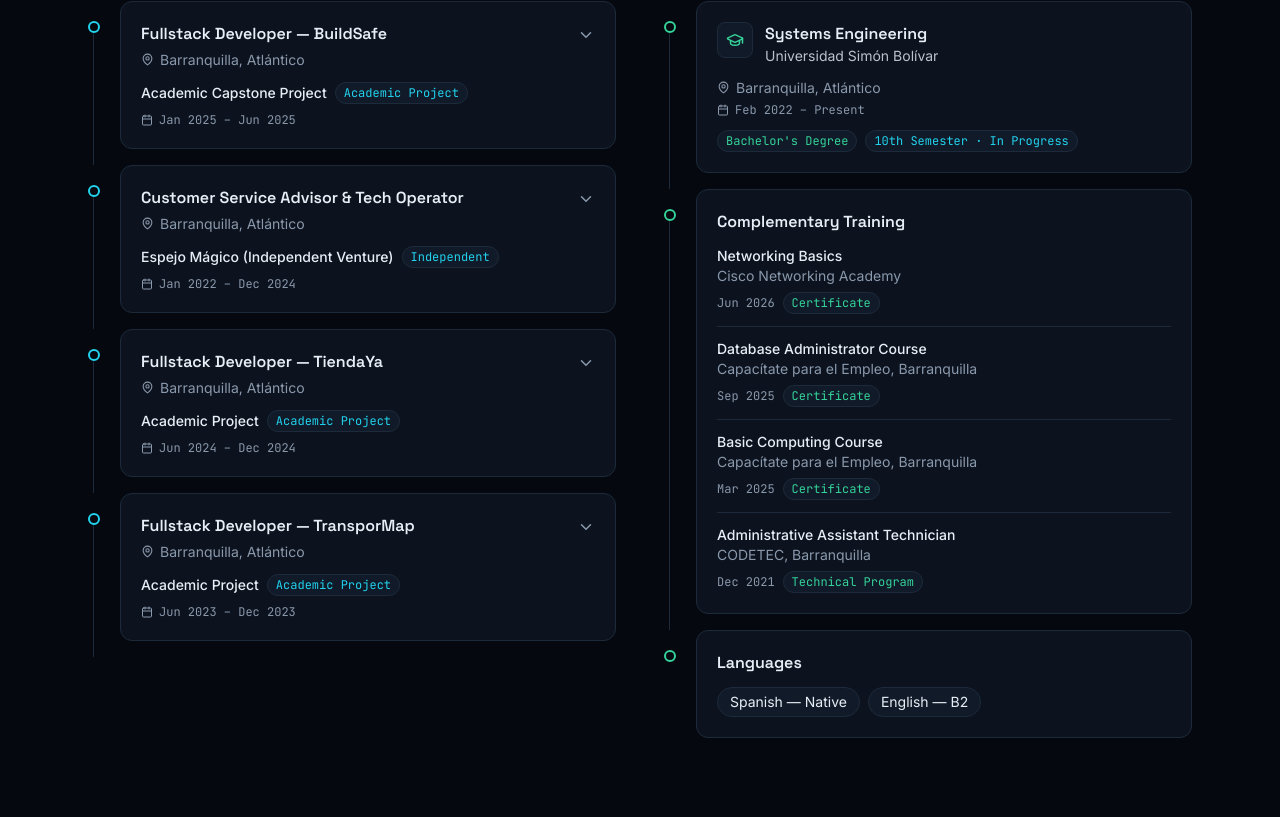
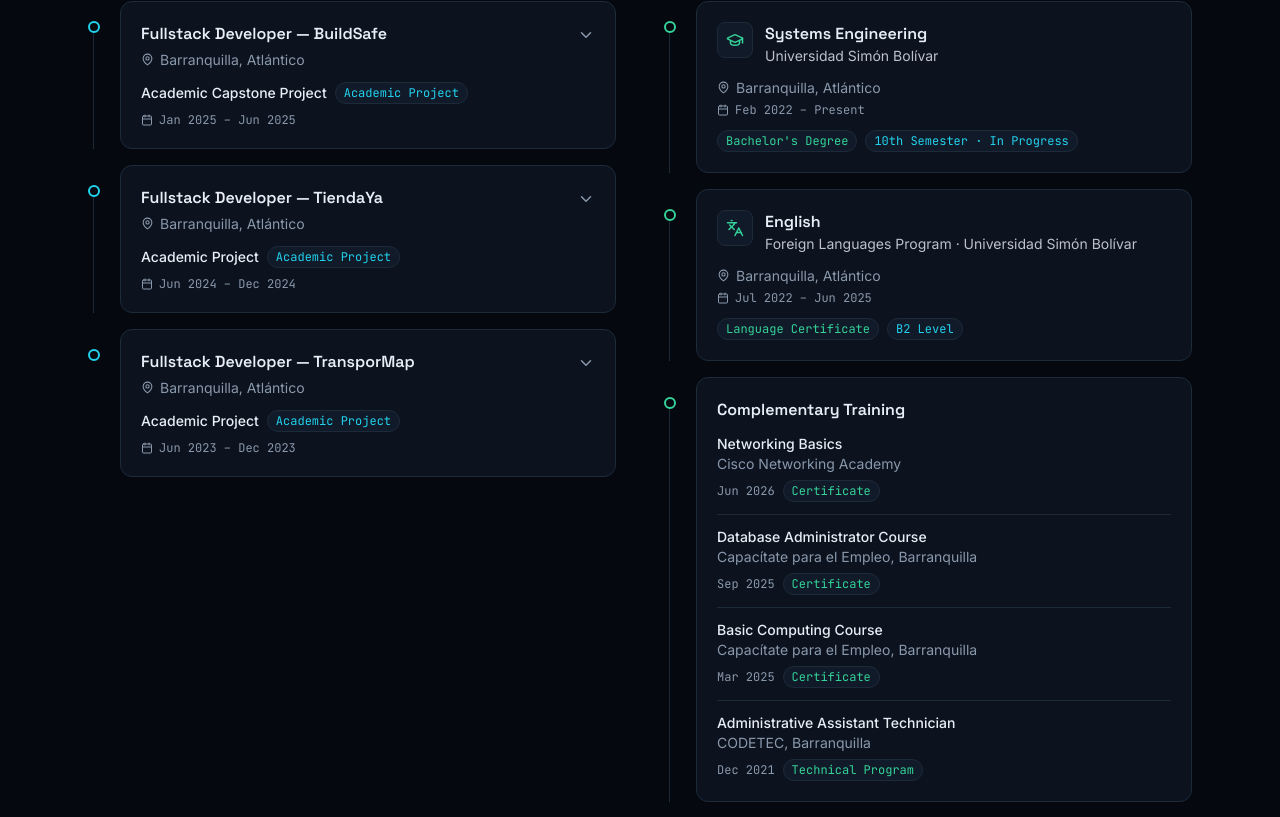
Before and after one commit to juancveg/juan-vega-portafolio, a Next.js app: page / in a window 1280 px wide. Shown: the part 1721-2538 px from the top of the page. Built offline with nearby package versions, Linux system fonts and the light colour scheme.

Commit message:
Refactor Experience component and update roles
Removed Customer Service Advisor role and added Languages section. Updated ExperienceCard and TimelineItem components for better structure.

```diff
--- a/components/Experience.tsx
+++ b/components/Experience.tsx
@@ -1,7 +1,7 @@
 "use client";
 
 import { useState } from "react";
-import { ChevronDown, MapPin, Calendar, GraduationCap } from "lucide-react";
+import { ChevronDown, MapPin, Calendar, GraduationCap, Languages } from "lucide-react";
 
 type ExperienceItem = {
   role: string;
@@ -23,18 +23,6 @@ const EXPERIENCE: ExperienceItem[] = [
       "Built a web platform to monitor PPE (Personal Protective Equipment) use on construction sites using React, Node.js and Express.",
       "Integrated a Python/Flask AI service running YOLOv11 for automatic image-based PPE detection.",
       "Implemented user management and interactive dashboards backed by MySQL, with media stored on Cloudinary, under agile delivery.",
-    ],
-  },
-  {
-    role: "Customer Service Advisor & Tech Operator",
-    org: "Espejo Mágico (Independent Venture)",
-    location: "Barranquilla, Atlántico",
-    period: "Jan 2022 – Dec 2024",
-    tag: "Independent",
-    bullets: [
-      "Configured, operated and maintained an interactive photo-booth station, covering capture, printing software and hardware.",
-      "Guided users through the interactive interface in real time, resolving incidents on the spot during social and corporate events.",
-      "Sustained a 100% client satisfaction rate while customizing the booth's UI to reduce per-session wait times.",
     ],
   },
   {
@@ -90,14 +78,37 @@ const COMPLEMENTARY = [
   },
 ];
 
-function ExperienceCard({ item }: { item: ExperienceItem }) {
+function TimelineItem({
+  children,
+  color = "signal",
+  last = false,
+}: {
+  children: React.ReactNode;
+  color?: "signal" | "pulse";
+  last?: boolean;
+}) {
+  const dotColor =
+    color === "pulse" ? "border-pulse" : "border-signal";
+  return (
+    <div className="relative pl-8">
+      {/* dot */}
+      <span
+        className={`absolute left-0 top-5 h-3 w-3 rounded-full border-2 bg-base ${dotColor}`}
+      />
+      {/* vertical line — hidden on last item */}
+      {!last && (
+        <span className="absolute left-[5px] top-8 bottom-0 w-px bg-line" />
+      )}
+      {children}
+    </div>
+  );
+}
+
+function ExperienceCard({ item, last }: { item: ExperienceItem; last: boolean }) {
   const [open, setOpen] = useState(false);
 
   return (
-    <div className="relative pl-8">
-      <span className="absolute left-0 top-5 h-3 w-3 rounded-full border-2 border-signal bg-base" />
-      <span className="absolute left-[5px] top-8 h-[calc(100%-1rem)] w-px bg-line" />
-
+    <TimelineItem color="signal" last={last}>
       <button
         onClick={() => setOpen((o) => !o)}
         className="w-full rounded-xl border border-line bg-surface p-5 text-left transition-colors hover:border-signal/40"
@@ -137,7 +148,7 @@ function ExperienceCard({ item }: { item: ExperienceItem }) {
           </ul>
         )}
       </button>
-    </div>
+    </TimelineItem>
   );
 }
 
@@ -145,21 +156,27 @@ export default function ExperienceEducation() {
   return (
     <section className="border-b border-line">
       <div className="mx-auto grid max-w-6xl gap-12 px-6 py-20 lg:grid-cols-2">
-        {/* Experience */}
+
+        {/* ── EXPERIENCE ── */}
         <div id="experience">
           <div className="mb-8 flex items-center gap-3">
             <span className="h-1.5 w-1.5 rounded-full bg-signal" />
             <span className="font-mono text-xs uppercase tracking-[0.25em] text-muted">Experience</span>
             <span className="eyebrow-line h-px flex-1" />
           </div>
+
           <div className="space-y-4">
-            {EXPERIENCE.map((item) => (
-              <ExperienceCard key={item.role} item={item} />
+            {EXPERIENCE.map((item, i) => (
+              <ExperienceCard
+                key={item.role}
+                item={item}
+                last={i === EXPERIENCE.length - 1}
+              />
             ))}
           </div>
         </div>
 
-        {/* Education */}
+        {/* ── EDUCATION ── */}
         <div id="education">
           <div className="mb-8 flex items-center gap-3">
             <span className="h-1.5 w-1.5 rounded-full bg-pulse" />
@@ -168,11 +185,9 @@ export default function ExperienceEducation() {
           </div>
 
           <div className="space-y-4">
-            {/* Main degree */}
-            <div className="relative pl-8">
-              <span className="absolute left-0 top-5 h-3 w-3 rounded-full border-2 border-pulse bg-base" />
-              <span className="absolute left-[5px] top-8 h-[calc(100%-1rem)] w-px bg-line" />
 
+            {/* Systems Engineering degree */}
+            <TimelineItem color="pulse" last={false}>
               <div className="rounded-xl border border-line bg-surface p-5">
                 <div className="flex items-start gap-3">
                   <div className="flex h-9 w-9 shrink-0 items-center justify-center rounded-lg border border-line bg-surface2 text-pulse">
@@ -183,14 +198,12 @@ export default function ExperienceEducation() {
                     <p className="text-sm text-ink/80">Universidad Simón Bolívar</p>
                   </div>
                 </div>
-
                 <p className="mt-3 flex items-center gap-1.5 text-sm text-muted">
                   <MapPin size={13} /> Barranquilla, Atlántico
                 </p>
                 <p className="mt-1 flex items-center gap-1.5 font-mono text-xs text-muted">
                   <Calendar size={12} /> Feb 2022 – Present
                 </p>
-
                 <div className="mt-3 flex flex-wrap gap-2">
                   <span className="rounded-full border border-line bg-surface2 px-2 py-0.5 font-mono text-xs text-pulse">
                     Bachelor&apos;s Degree
@@ -200,13 +213,39 @@ export default function ExperienceEducation() {
                   </span>
                 </div>
               </div>
-            </div>
+            </TimelineItem>
 
-            {/* Complementary training */}
-            <div className="relative pl-8">
-              <span className="absolute left-0 top-5 h-3 w-3 rounded-full border-2 border-pulse bg-base" />
-              <span className="absolute left-[5px] top-8 h-[calc(100%-1rem)] w-px bg-line" />
+            {/* English — Foreign Languages Program */}
+            <TimelineItem color="pulse" last={false}>
+              <div className="rounded-xl border border-line bg-surface p-5">
+                <div className="flex items-start gap-3">
+                  <div className="flex h-9 w-9 shrink-0 items-center justify-center rounded-lg border border-line bg-surface2 text-pulse">
+                    <Languages size={18} />
+                  </div>
+                  <div>
+                    <h3 className="font-display text-base font-semibold text-ink">English</h3>
+                    <p className="text-sm text-ink/80">Foreign Languages Program · Universidad Simón Bolívar</p>
+                  </div>
+                </div>
+                <p className="mt-3 flex items-center gap-1.5 text-sm text-muted">
+                  <MapPin size={13} /> Barranquilla, Atlántico
+                </p>
+                <p className="mt-1 flex items-center gap-1.5 font-mono text-xs text-muted">
+                  <Calendar size={12} /> Jul 2022 – Jun 2025
+                </p>
+                <div className="mt-3 flex flex-wrap gap-2">
+                  <span className="rounded-full border border-line bg-surface2 px-2 py-0.5 font-mono text-xs text-pulse">
+                    Language Certificate
+                  </span>
+                  <span className="rounded-full border border-line bg-surface2 px-2 py-0.5 font-mono text-xs text-signal">
+                    B2 Level
+                  </span>
+                </div>
+              </div>
+            </TimelineItem>
 
+            {/* Complementary Training */}
+            <TimelineItem color="pulse" last={false}>
               <div className="rounded-xl border border-line bg-surface p-5">
                 <h3 className="font-display text-base font-semibold text-ink">Complementary Training</h3>
                 <ul className="mt-3 space-y-3">
@@ -224,12 +263,10 @@ export default function ExperienceEducation() {
                   ))}
                 </ul>
               </div>
-            </div>
+            </TimelineItem>
 
             {/* Languages */}
-            <div className="relative pl-8">
-              <span className="absolute left-0 top-5 h-3 w-3 rounded-full border-2 border-pulse bg-base" />
-
+            <TimelineItem color="pulse" last={true}>
               <div className="rounded-xl border border-line bg-surface p-5">
                 <h3 className="font-display text-base font-semibold text-ink">Languages</h3>
                 <div className="mt-3 flex flex-wrap gap-2">
@@ -241,9 +278,11 @@ export default function ExperienceEducation() {
                   </span>
                 </div>
               </div>
-            </div>
+            </TimelineItem>
+
           </div>
         </div>
+
       </div>
     </section>
   );
```
